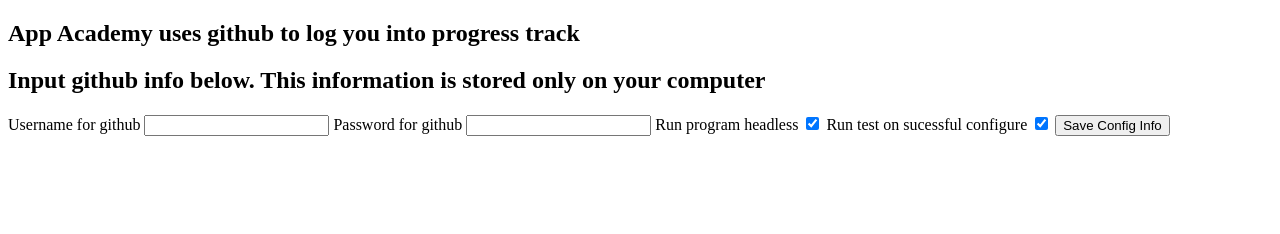
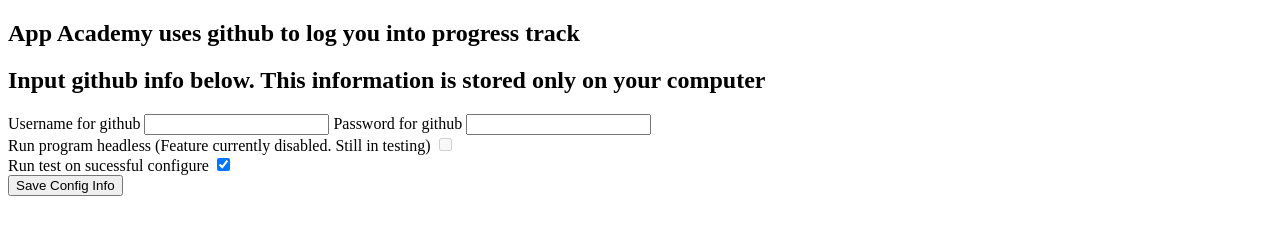
Before and after one commit to bacbartlett/VictoriaAI, a website: page form.html in a window 1280 px wide. Drawn offline with Linux system fonts and the light colour scheme.

Commit message:
Disabled headless option. Added timeout for slower cpu's

```diff
--- a/form.html
+++ b/form.html
@@ -13,10 +13,13 @@
         <input required type="text" name="username" id="username">
         <label for="password">Password for github</label>
         <input required type="password" name="password" id="password">
-        <label for="headless">Run program headless</label>
-        <input type="checkbox" name="headless" id="headless" checked>
+        <br>
+        <label for="headless">Run program headless (Feature currently disabled. Still in testing)</label>
+        <input type="checkbox" name="headless" id="headless" disabled>
+        <br>
         <label for="test">Run test on sucessful configure</label>
         <input type="checkbox" name="test" id="test" checked>
+        <br>
         <button type="submit">Save Config Info</button>
     </form>
 </body>
--- a/main.js
+++ b/main.js
@@ -73,7 +73,7 @@
                 await page.click(".student-check-in-form button");
                 checker.done = true;
                 console.log(`${name} checkin has been completed`)
-                browser.close();
+                setTimeout(async function(){browser.close();}, 2000)
                 } catch(e){
                     if(test){
                         console.log("Test sucessful. Please close browser")
```
